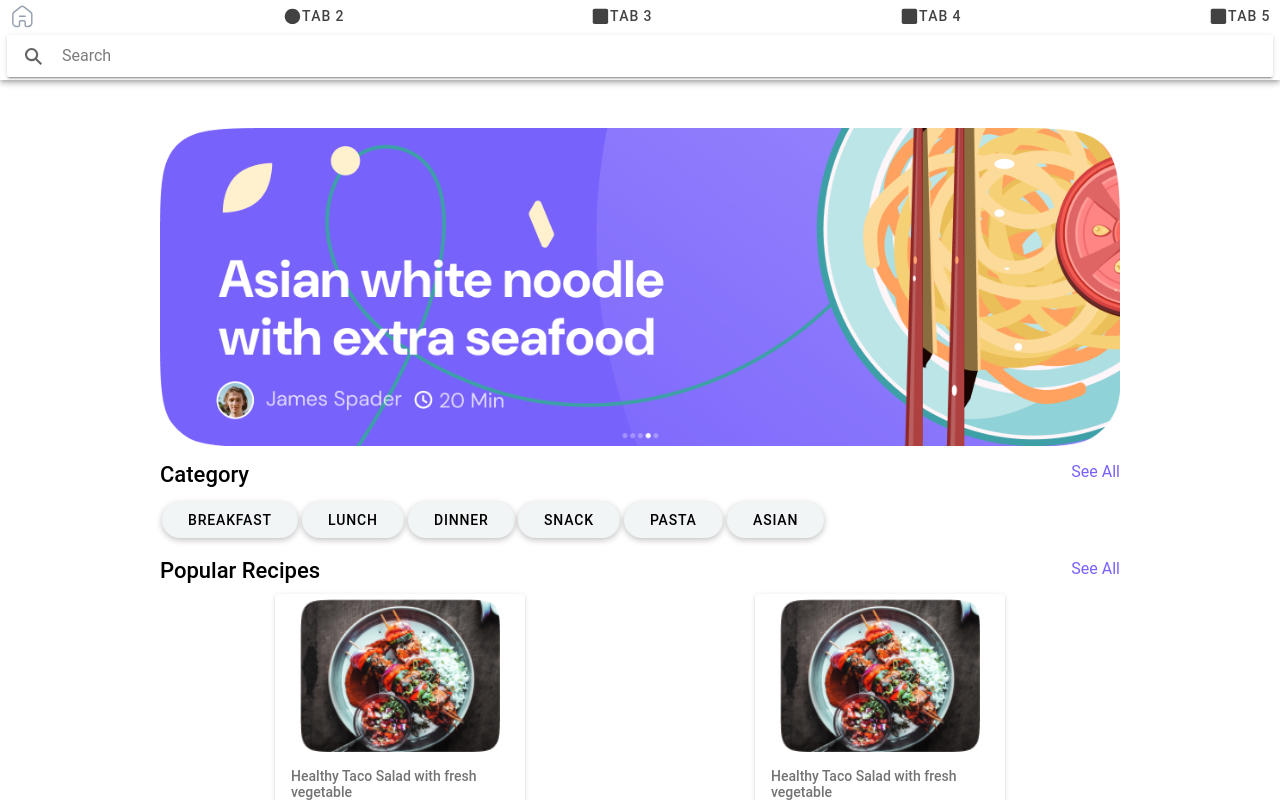
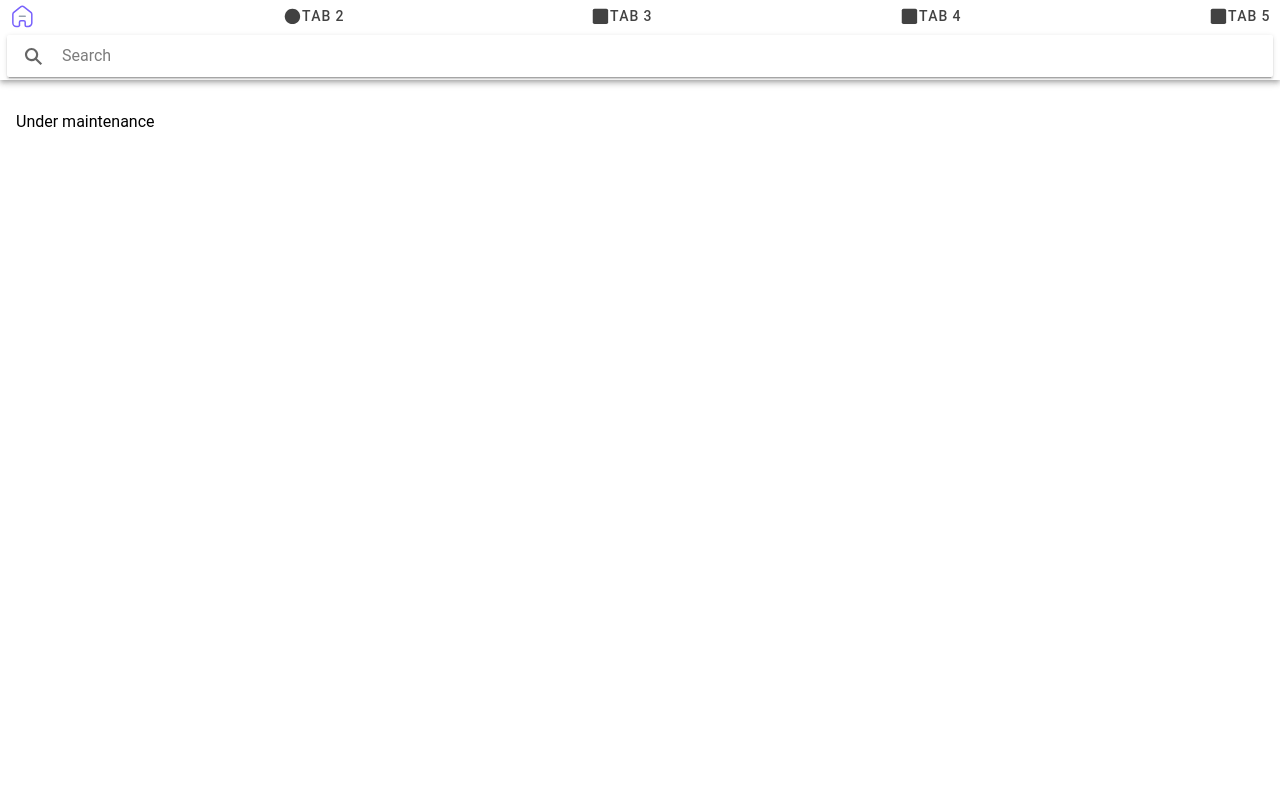
Before and after one commit to deco-builder/meal-u-fe, a React (Vite) app: page /categories in a window 1280 px wide. Built offline with nearby package versions, Linux system fonts and the light colour scheme; sample sign-in values are in the browser's storage; a web font is replaced by a local one.

Commit message:
chore: fix tab and order flow

```diff
--- /dev/null
+++ b/public/icon/receipt-icon.tsx
@@ -0,0 +1,49 @@
+import React from "react";
+
+interface ReceiptIconProps {
+  color?: string;
+  selectedColor?: string;
+  selected?: boolean;
+}
+
+const ReceiptIcon: React.FC<ReceiptIconProps> = ({
+  color = "#97A2B0",
+  selectedColor = "#7862FC",
+  selected = false,
+}) => {
+  return (
+    <svg
+      xmlns="http://www.w3.org/2000/svg"
+      width="25"
+      height="25"
+      viewBox="0 0 20 20"
+      fill="none"
+    >
+      <path
+        d="M14.4092 2.74355V2.74355C15.7313 2.74355 16.8031 3.81533 16.8031 5.13745L16.8031 6.84737C16.8031 7.11398 16.8031 7.24729 16.7419 7.34461C16.71 7.39537 16.6671 7.4383 16.6164 7.47019C16.519 7.53134 16.3857 7.53134 16.1191 7.53134L12.0153 7.53134M14.4092 2.74355V2.74355C13.0871 2.74355 12.0153 3.81533 12.0153 5.13745L12.0153 7.53134M14.4092 2.74355L5.63163 2.74355C4.12694 2.74355 3.37459 2.74355 2.90714 3.21099C2.4397 3.67844 2.4397 4.43079 2.4397 5.93548L2.4397 17.1069L4.8336 16.309L7.22749 17.1069L9.62139 16.309L12.0153 17.1069L12.0153 7.53134"
+        stroke="#97A2B0"
+        stroke-width="1.19697"
+      />
+      <path
+        d="M5.63281 5.93506L8.82468 5.93506"
+        stroke="#97A2B0"
+        stroke-width="1.19697"
+        stroke-linecap="round"
+      />
+      <path
+        d="M6.42981 9.12646H5.63184"
+        stroke="#97A2B0"
+        stroke-width="1.19697"
+        stroke-linecap="round"
+      />
+      <path
+        d="M5.63281 12.3186L8.02671 12.3186"
+        stroke="#97A2B0"
+        stroke-width="1.19697"
+        stroke-linecap="round"
+      />
+    </svg>
+  );
+};
+
+export default ReceiptIcon;
--- a/public/icon/repeat-icon.tsx
+++ b/public/icon/repeat-icon.tsx
@@ -21,7 +21,7 @@ const RepeatIcon: React.FC<RepeatIconProps> = ({
     >
       <path
         d="M7.58431 16.9321V14.4848C7.5843 13.8647 8.08858 13.3608 8.7132 13.3569H11.0067C11.6341 13.3569 12.1427 13.8619 12.1427 14.4848V14.4848V16.925C12.1427 17.4629 12.5798 17.9 13.1216 17.9039H14.6863C15.4171 17.9058 16.1186 17.6189 16.636 17.1065C17.1534 16.5941 17.4442 15.8984 17.4442 15.1729V8.22126C17.4442 7.63519 17.1825 7.07926 16.7297 6.70325L11.4139 2.48262C10.4847 1.74439 9.15761 1.76824 8.25593 2.53937L3.05448 6.70325C2.58027 7.06818 2.29684 7.62575 2.28284 8.22126V15.1658C2.28284 16.678 3.5176 17.9039 5.04075 17.9039H6.56974C6.83058 17.9058 7.0814 17.8042 7.26651 17.6218C7.45163 17.4393 7.55574 17.191 7.55573 16.9321H7.58431Z"
-        stroke="#97A2B0"
+        stroke="#7862FC"
         stroke-width="1.19695"
       />
       <path
--- /dev/null
+++ b/public/icon/store-icon.tsx
@@ -0,0 +1,32 @@
+import React from "react";
+
+interface StoreIconProps {
+  color?: string;
+  selectedColor?: string;
+  selected?: boolean;
+}
+
+const StoreIcon: React.FC<StoreIconProps> = ({
+  color = "#97A2B0",
+  selectedColor = "#7862FC",
+  selected = false,
+}) => {
+  return (
+    <svg
+      xmlns="http://www.w3.org/2000/svg"
+      width="25"
+      height="25"
+      viewBox="0 0 20 20"
+      fill="none"
+    >
+      <path
+        d="M7.382 2.74207H10.1897H13.2781M7.382 2.74207H4.01281C4.01281 2.74207 2.1681 7.99656 2.32821 8.07662C2.48832 8.15667 2.6781 8.24015 2.88974 8.31989M7.382 2.74207V7.79585M7.382 7.79585C6.22645 9.14399 4.16266 8.7995 2.88974 8.31989M7.382 7.79585C7.94353 8.17021 9.06659 8.91892 10.1897 8.91892C11.3127 8.91892 12.7165 8.17021 13.2781 7.79585M2.88974 8.31989V16.4996C2.88974 16.9675 3.11435 17.9034 4.01281 17.9034H10.1897H16.6473C17.5457 17.9034 17.7703 16.9675 17.7703 16.4996V8.31989M13.2781 2.74207H16.6473C16.6473 2.74207 18.492 7.99656 18.3319 8.07662C18.1718 8.15667 17.982 8.24015 17.7703 8.31989M13.2781 2.74207V7.79585M13.2781 7.79585C14.4336 9.14399 16.4974 8.7995 17.7703 8.31989"
+        stroke="#97A2B0"
+        stroke-width="1.19697"
+        stroke-linejoin="round"
+      />
+    </svg>
+  );
+};
+
+export default StoreIcon;
--- /dev/null
+++ b/public/icon/user-icon.tsx
@@ -0,0 +1,44 @@
+import React from "react";
+
+interface UserIconProps {
+  color?: string;
+  selectedColor?: string;
+  selected?: boolean;
+}
+
+const UserIcon: React.FC<UserIconProps> = ({
+  color = "#97A2B0",
+  selectedColor = "#7862FC",
+  selected = false,
+}) => {
+  return (
+    <svg
+      xmlns="http://www.w3.org/2000/svg"
+      width="25"
+      height="25"
+      viewBox="0 0 20 20"
+      fill="none"
+    >
+      <path
+        fill-rule="evenodd"
+        clip-rule="evenodd"
+        d="M9.8634 12.5944C6.77717 12.5944 4.1416 13.061 4.1416 14.9297C4.1416 16.7985 6.76045 17.2818 9.8634 17.2818C12.9496 17.2818 15.5844 16.8145 15.5844 14.9465C15.5844 13.0785 12.9663 12.5944 9.8634 12.5944Z"
+        stroke="#97A2B0"
+        stroke-width="1.19695"
+        stroke-linecap="round"
+        stroke-linejoin="round"
+      />
+      <path
+        fill-rule="evenodd"
+        clip-rule="evenodd"
+        d="M9.86294 9.92893C11.8883 9.92893 13.5298 8.28664 13.5298 6.26133C13.5298 4.23601 11.8883 2.59448 9.86294 2.59448C7.83762 2.59448 6.19533 4.23601 6.19533 6.26133C6.18849 8.2798 7.81939 9.92209 9.8371 9.92893H9.86294Z"
+        stroke="#97A2B0"
+        stroke-width="1.13995"
+        stroke-linecap="round"
+        stroke-linejoin="round"
+      />
+    </svg>
+  );
+};
+
+export default UserIcon;
--- a/src/AppContent.tsx
+++ b/src/AppContent.tsx
@@ -15,13 +15,16 @@ import {
   setupIonicReact,
 } from "@ionic/react";
 import { IonReactRouter } from "@ionic/react-router";
-import { ellipse, square, } from "ionicons/icons";
+import { ellipse, square } from "ionicons/icons";
 import Tab1 from "./pages/Tab-1/Tab1";
 import Tab2 from "./pages/Tab-2/Tab2";
 import Tab4 from "./pages/Tab-4/Tab4";
 import Tab5 from "./pages/Tab-5/Tab5";
 import RepeatIcon from "../public/icon/repeat-icon";
-import OrderIcon from "../public/icon/order-icon"
+import OrderIcon from "../public/icon/order-icon";
+import ReceiptIcon from "../public/icon/receipt-icon";
+import StoreIcon from "../public/icon/store-icon";
+import UserIcon from "../public/icon/user-icon";
 import MyCart from "./pages/MyCart";
 import { useState } from "react";
 import SubPage from "./pages/Tab-1/Sub-Page-1/sub-page-1";
@@ -35,14 +38,13 @@ import Category from "./pages/Category";
 import { useAuth } from "./contexts/authContext";
 import { useTab } from "./contexts/TabContext";
 
-
 const AppContent: React.FC = () => {
   const { isAuthenticated } = useAuth();
   const [isSelected, setIsSelected] = useState(false);
   const location = useLocation();
 
   const shouldShowTabs = () => {
-    const noTabRoutes = ['/categories', '/mycart'];
+    const noTabRoutes = ["/categories"];
     return !noTabRoutes.includes(location.pathname);
   };
 
@@ -72,7 +74,10 @@ const AppContent: React.FC = () => {
                 <Redirect to="/tab1" />
               </Route>
             </IonRouterOutlet>
-            <IonTabBar slot="bottom" className={`ion-hide-sm-up ${shouldShowTabs() ? '' : 'ion-hide'}`}>
+            <IonTabBar
+              slot="bottom"
+              className={`ion-hide-sm-up ${shouldShowTabs() ? "" : "ion-hide"}`}
+            >
               <IonTabButton
                 tab="tab1"
                 href="/tab1"
@@ -81,19 +86,16 @@ const AppContent: React.FC = () => {
                 <RepeatIcon />
               </IonTabButton>
               <IonTabButton tab="tab2" href="/tab2">
-                <IonIcon aria-hidden="true" icon={ellipse} />
-                <IonLabel>Tab 2</IonLabel>
+                <StoreIcon />
               </IonTabButton>
               <IonTabButton tab="tab3" href="/categories">
-                <OrderIcon/>
+                <OrderIcon />
               </IonTabButton>
               <IonTabButton tab="tab4" href="/tab4">
-                <IonIcon aria-hidden="true" icon={square} />
-                <IonLabel>Tab 4</IonLabel>
+                <ReceiptIcon />
               </IonTabButton>
               <IonTabButton tab="mycart" href="/mycart">
-                <IonIcon aria-hidden="true" icon={square} />
-                <IonLabel>My Cart</IonLabel>
+                <UserIcon />
               </IonTabButton>
             </IonTabBar>
           </IonTabs>
--- a/src/main.tsx
+++ b/src/main.tsx
@@ -15,7 +15,7 @@ root.render(
       <AuthProvider>
         <App />
       </AuthProvider>
-      <ReactQueryDevtools initialIsOpen={false} />
+      {/* <ReactQueryDevtools initialIsOpen={false} buttonPosition={'top-right'} /> */}
     </QueryClientProvider>
   </React.StrictMode>
 );
--- a/src/pages/Category/categoryWeb/CategoryWeb.tsx
+++ b/src/pages/Category/categoryWeb/CategoryWeb.tsx
@@ -30,98 +30,7 @@ function CategoryWeb() {
         </IonToolbar>
       </IonHeader>
       <IonContent className="ion-padding">
-        <div className="content-container">
-          <div className="order-card">
-            <img
-              src="/img/Card.png"
-              alt="Order card"
-              className="order-card-image"
-            />
-          </div>
-          <div className="header-category">
-            <h3>Category</h3>
-            <p style={{ color: '#7862FC' }}>See All</p>
-          </div>
-          <div className="category-button-wrapper">
-            <IonButton shape="round">Breakfast</IonButton>
-            <IonButton shape="round">Lunch</IonButton>
-            <IonButton shape="round">Dinner</IonButton>
-            <IonButton shape="round">Snack</IonButton>
-            <IonButton shape="round">Pasta</IonButton>
-            <IonButton shape="round">Asian</IonButton>
-          </div>
-          <div className="header-category">
-            <h3>Popular Recipes</h3>
-            <p style={{ color: '#7862FC' }}>See All</p>
-          </div>
-          <div className="order-card-wrapper">
-            <IonCard style={{ maxWidth: "250px", margin: "auto" }}>
-              <div
-                style={{
-                  display: "flex",
-                  justifyContent: "center",
-                  alignItems: "center",
-                  overflow: "hidden",
-                  paddingTop: "5px",
-                }}
-              >
-                <img
-                  alt="Silhouette of mountains"
-                  src="/img/food-image.png"
-                  style={{
-                    width: "100%",
-                    height: "auto",
-                    objectFit: "cover",
-                    maxWidth: "200px",
-                  }}
-                />
-              </div>
-              <IonCardHeader>
-                <IonCardSubtitle>
-                  Healthy Taco Salad with fresh vegetable
-                </IonCardSubtitle>
-              </IonCardHeader>
-
-              <IonCardContent>120Kcal</IonCardContent>
-              <IonButton size="small">
-                <IonIcon icon={heart}></IonIcon>
-              </IonButton>
-            </IonCard>
-
-            <IonCard style={{ maxWidth: "250px", margin: "auto" }}>
-              <div
-                style={{
-                  display: "flex",
-                  justifyContent: "center",
-                  alignItems: "center",
-                  overflow: "hidden",
-                  paddingTop: "5px",
-                }}
-              >
-                <img
-                  alt="Silhouette of mountains"
-                  src="/img/food-image.png"
-                  style={{
-                    width: "100%",
-                    height: "auto",
-                    objectFit: "cover",
-                    maxWidth: "200px",
-                  }}
-                />
-              </div>
-              <IonCardHeader>
-                <IonCardSubtitle>
-                  Healthy Taco Salad with fresh vegetable
-                </IonCardSubtitle>
-              </IonCardHeader>
-
-              <IonCardContent>120Kcal</IonCardContent>
-              <IonButton size="small">
-                <IonIcon icon={heart}></IonIcon>
-              </IonButton>
-            </IonCard>
-          </div>
-        </div>
+        <p> Under maintenance</p>
       </IonContent>
     </IonPage>
   );
```
